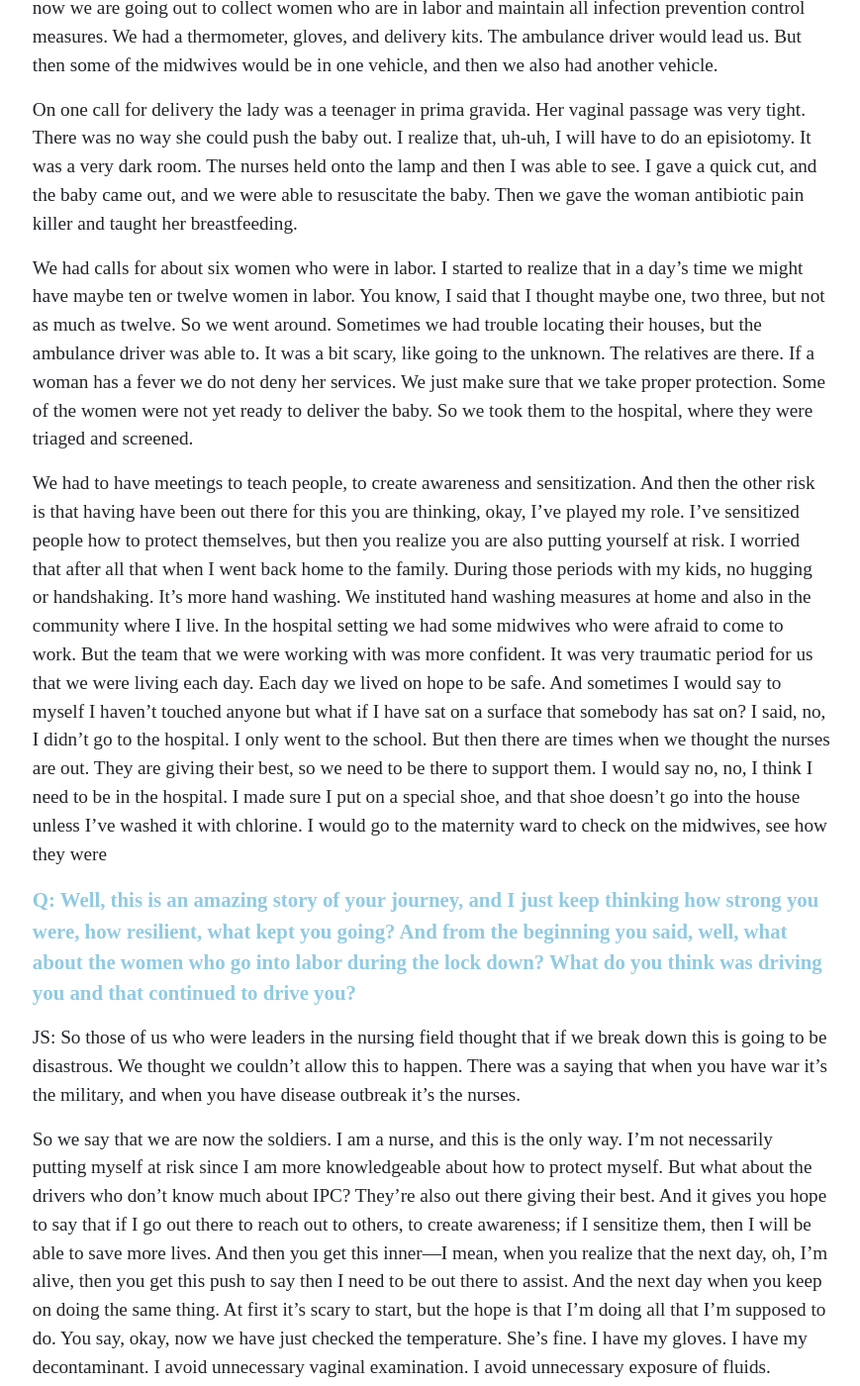
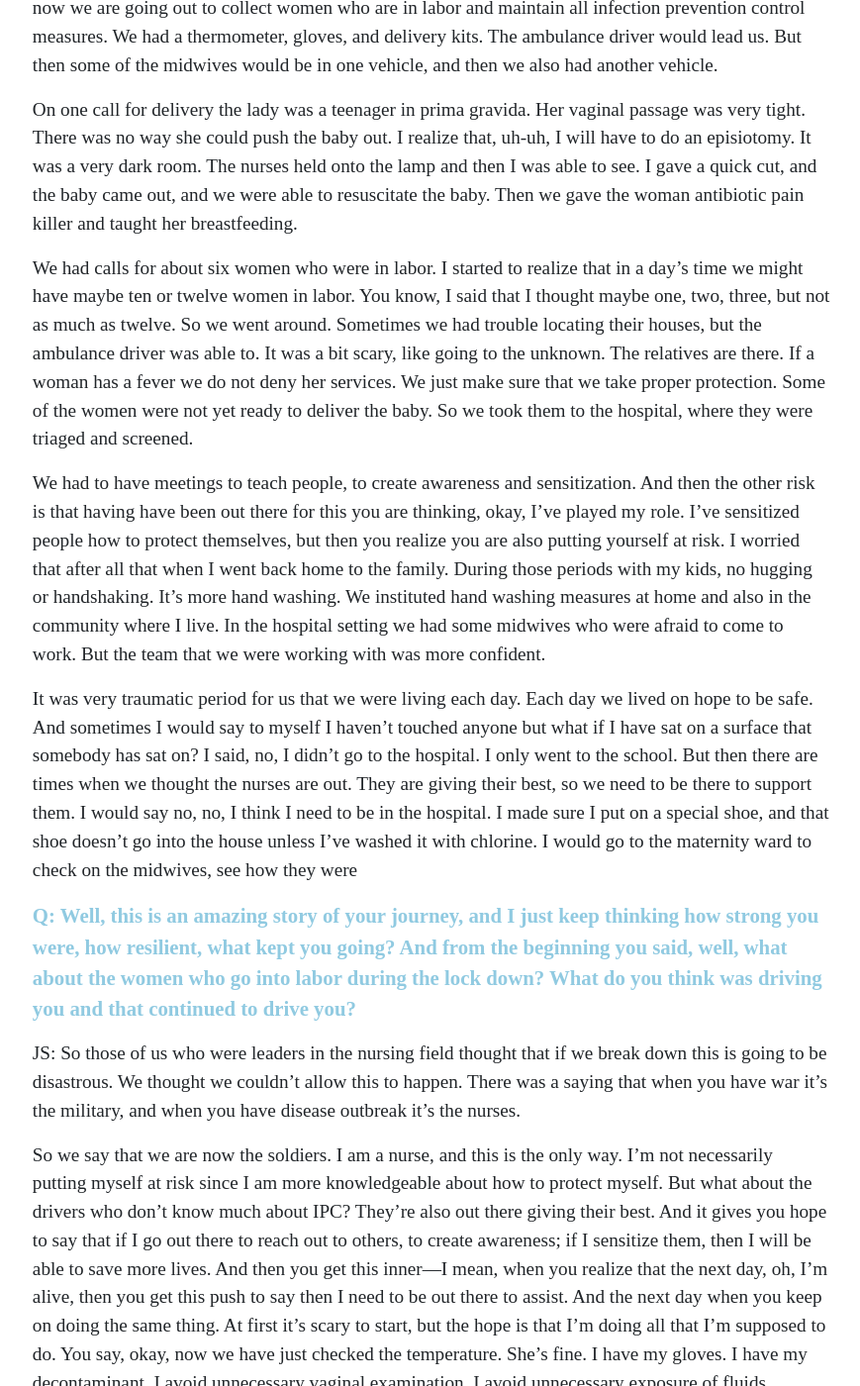
Before and after one commit to elotroalex/frontlines, a Jekyll site: the page built from _ebola/n08.md, in a window 1280 px wide and 1400 px high, scrolled down 2255 px. Shown: the whole window at 99% size, without its empty margins (204-1073 px from the left). Built offline with Jekyll 4.4.1, drawn with Linux system fonts in a browser that asks for light colours; some web fonts are replaced; some of the changed text lies outside the part shown.

Commit message:
Fixed typos

```diff
--- a/_includes/excerpts/n08.md
+++ b/_includes/excerpts/n08.md
@@ -23,9 +23,10 @@
 
 On one call for delivery the lady was a teenager in prima gravida. Her vaginal passage was very tight. There was no way she could push the baby out. I realize that, uh-uh, I will have to do an episiotomy. It was a very dark room. The nurses held onto the lamp and then I was able to see. I gave a quick cut, and the baby came out, and we were able to resuscitate the baby. Then we gave the woman antibiotic pain killer and taught her breastfeeding.
 
-We had calls for about six women who were in labor. I started to realize that in a day’s time we might have maybe ten or twelve women in labor.  You know, I said that I thought maybe one, two three, but not as much as twelve. So we went around. Sometimes we had trouble locating their houses, but the ambulance driver was able to. It was a bit scary, like going to the unknown. The relatives are there. If a woman has a fever we do not deny her services. We just make sure that we take proper protection. Some of the women were not yet ready to deliver the baby. So we took them to the hospital, where they were triaged and screened.
+We had calls for about six women who were in labor. I started to realize that in a day’s time we might have maybe ten or twelve women in labor.  You know, I said that I thought maybe one, two, three, but not as much as twelve. So we went around. Sometimes we had trouble locating their houses, but the ambulance driver was able to. It was a bit scary, like going to the unknown. The relatives are there. If a woman has a fever we do not deny her services. We just make sure that we take proper protection. Some of the women were not yet ready to deliver the baby. So we took them to the hospital, where they were triaged and screened.
 
-We had to have meetings to teach people, to create awareness and sensitization. And then the other risk is that having have been out there for this you are thinking, okay, I’ve played my role. I’ve sensitized people how to protect themselves, but then you realize you are also putting yourself at risk. I worried that after all that when I went back home to the family. During those periods with my kids, no hugging or handshaking. It’s more hand washing. We instituted hand washing measures at home and also in the community where I live.  In the hospital setting we had some midwives who were afraid to come to work. But the team that we were working with was more confident.
+We had to have meetings to teach people, to create awareness and sensitization. And then the other risk is that having have been out there for this you are thinking, okay, I’ve played my role. I’ve sensitized people how to protect themselves, but then you realize you are also putting yourself at risk. I worried that after all that when I went back home to the family. During those periods with my kids, no hugging or handshaking. It’s more hand washing. We instituted hand washing measures at home and also in the community where I live. In the hospital setting we had some midwives who were afraid to come to work. But the team that we were working with was more confident.
+
 It was very traumatic period for us that we were living each day. Each day we lived on hope to be safe. And sometimes I would say to myself I haven’t touched anyone but what if I have sat on a surface that somebody has sat on? I said, no, I didn’t go to the hospital. I only went to the school. But then there are times when we thought the nurses are out. They are giving their best, so we need to be there to support them. I would say no, no, I think I need to be in the hospital. I made sure I put on a special shoe, and that shoe doesn’t go into the house unless I’ve washed it with chlorine. I would go to the maternity ward to check on the midwives, see how they were
 
 Q: Well, this is an amazing story of your journey, and I just keep thinking how strong you were, how resilient, what kept you going? And from the beginning you said, well, what about the women who go into labor during the lock down? What do you think was driving you and that continued to drive you?
@@ -45,6 +46,6 @@
 Q: How do you feel we can best address complacency, and you know what to do if by definition universal precautions, you’ve said that this transcends everything? If we do that we’re saving people. How do you feel we can best combat complacency?
 {: .question}
 
-JS: I think, one, we have to strengthen existing structures. Presently the Ministry of Health has put in place IPC focal persons, and I think IPC should be inbuilt, inbuilt. I think that it should become—IPC should be everybody’s responsibility. In terms of complacency I think we should have in place disciplinary measures, you know. And we should have in place refreshers. It should be inbuilt that anybody, any new worker, any new person that’s coming in, because you have nurses who are just beginners. I think we should have refresher training. We should have orientation where workers are inducted. We should also have infrastructural support. Compliance also has to do also with leadership issues. You have to have a leader who believes in IPC, a leader who promotes that at various levels. If you go to the laboratory, you go to the theater, IPC should be embedded in all of our activities, even the gate man, even from the gate, the gate man, the porter, everybody who’s a healthcare worker.
+JS: I think, one, we have to strengthen existing structures. Presently, the Ministry of Health has put in place IPC focal persons, and I think IPC should be inbuilt, inbuilt. I think that it should become—IPC should be everybody’s responsibility. In terms of complacency I think we should have in place disciplinary measures, you know. And we should have in place refreshers. It should be inbuilt that anybody, any new worker, any new person that’s coming in, because you have nurses who are just beginners. I think we should have refresher training. We should have orientation where workers are inducted. We should also have infrastructural support. Compliance also has to do also with leadership issues. You have to have a leader who believes in IPC, a leader who promotes that at various levels. If you go to the laboratory, you go to the theater, IPC should be embedded in all of our activities, even the gate man, even from the gate, the gate man, the porter, everybody who’s a healthcare worker.
 
 I think people should be audited sometimes -- I don’t like to use the word audited, but I think people should be called to book. We should have committees where if something goes wrong there should be a committee where we could look at what went wrong. We need to support people out there, constant support. The reason why the complacency is also creeping in is that the structures do not hold over time. It has to be permanent. It has to be integrated at part of the services that we offer. IPC should not be just a unit. IPC should be all over, wherever you go.
```
